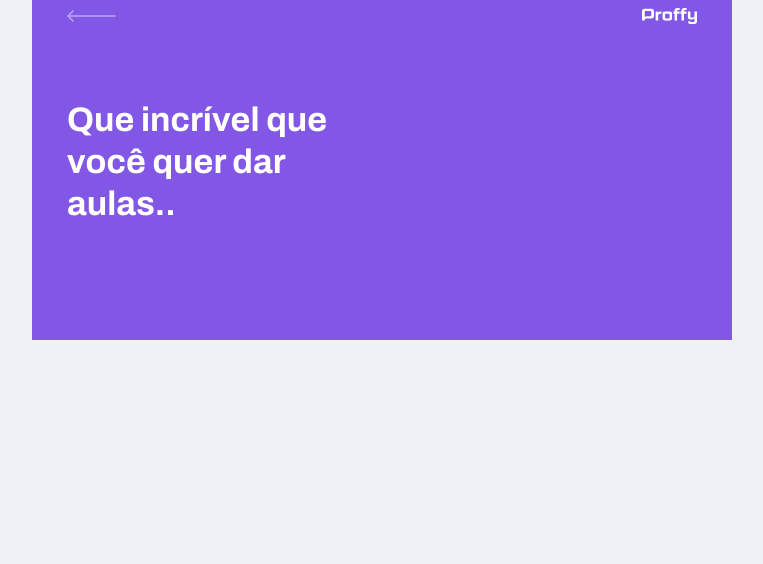
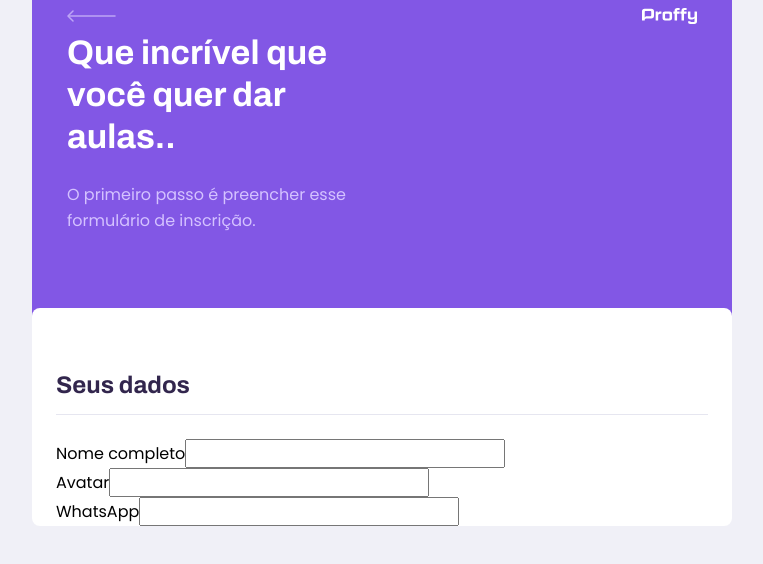
Before and after one commit to giovannamoeller/nlw-02, a React (Create React App) app in the folder web/: page /give-classes in a window 1280 px wide. Shown: the top 564 px of the page, without its empty margins (258-1021 px from the left). Built offline with nearby package versions, Linux system fonts and the light colour scheme.

Commit message:
Teacher form e componentes do input

```diff
--- a/web/src/components/PageHeader/index.tsx
+++ b/web/src/components/PageHeader/index.tsx
@@ -8,9 +8,9 @@
 import './style.css';
 
 interface PageHeaderProps{
-    title: string
+    title: string,
+    description?: string // ? = não obrigatória
 }
-
 
 const PageHeader: React.FC<PageHeaderProps> = (props) => {
 
@@ -25,6 +25,7 @@
 
                 <div className="header-content">
                     <strong>{props.title}.</strong>
+                    <p>{props.description}</p>
                     {props.children}
                 </div>
 
--- a/web/src/components/PageHeader/style.css
+++ b/web/src/components/PageHeader/style.css
@@ -40,6 +40,14 @@
     color: var(--color-title-in-primary);
 }
 
+.page-header .header-content p {
+    max-width: 30rem;
+    font-size: 1.6rem;
+    line-height: 2.6rem;
+    color: var(--color-text-in-primary);
+    margin-top: 2.4rem;
+}
+
 @media (min-width: 700px) {
     .page-header {
         height: 340px;
--- a/web/src/components/TeacherItem/index.tsx
+++ b/web/src/components/TeacherItem/index.tsx
@@ -2,7 +2,6 @@
 import whatsappIcon from '../../assets/images/icons/whatsapp.svg';
 
 import './style.css';
-
 
 const TeacherItem = () => {
     return (
--- a/web/src/pages/Landing/style.css
+++ b/web/src/pages/Landing/style.css
@@ -73,7 +73,7 @@
     color: white;
     font-family: 'Archivo';
     font-weight: bold;
-    font-size: 110%;
+    font-size: 2rem;
     width: 30rem;
     height: 8rem;
 
--- a/web/src/pages/TeacherForm/index.tsx
+++ b/web/src/pages/TeacherForm/index.tsx
@@ -1,17 +1,41 @@
-import React from 'react';
-import { Link } from 'react-router-dom';
+import React from "react";
+import { Link } from "react-router-dom";
 
-import '../../assets/styles/global.css';
-import './style.css';
+import "../../assets/styles/global.css";
+import "./style.css";
 
-import PageHeader from '../../components/PageHeader';
+import PageHeader from "../../components/PageHeader";
 
 function TeacherForm() {
-    return(
-        <div id="page-teacher-form" className="container">
-            <PageHeader title="Que incrível que você quer dar aulas."/>
-        </div>
-    )
+  return (
+    <div id="page-teacher-form" className="container">
+      <PageHeader
+        title="Que incrível que você quer dar aulas."
+        description="O primeiro passo é preencher esse formulário de inscrição."
+      />
+      <main>
+        <fieldset>
+          <legend>Seus dados</legend>
+
+          <div className="input-block">
+            <label htmlFor="name">Nome completo</label>
+            <input type="text" name="name" id="name" />
+          </div>
+
+          <div className="input-block">
+            <label htmlFor="avatar_url">Avatar</label>
+            <input type="text" name="avatar_url" id="avatar_url" />
+          </div>
+
+          <div className="input-block">
+            <label htmlFor="whatsapp">WhatsApp</label>
+            <input type="text" name="whatsapp" id="whatsapp" />
+          </div>
+
+        </fieldset>
+      </main>
+    </div>
+  );
 }
 
 export default TeacherForm;
--- a/web/src/pages/TeacherForm/style.css
+++ b/web/src/pages/TeacherForm/style.css
@@ -2,3 +2,38 @@
     width: 100vw;
     height: 100vh;
 }
+
+#page-teacher-form .page-header .header-content {
+    margin-bottom: 6.4rem;
+}
+
+#page-teacher-form main {
+    background: var(--color-box-base);
+    width: 100%;
+    max-width: 74rem;
+    border-radius: 0.8rem;
+    margin: -3.2rem auto 3.2rem;
+    padding-top: 6.4rem;
+    overflow: hidden;
+}
+
+#page-teacher-form main fieldset {
+    border: 0;
+    padding: 0 2.4rem;
+}
+
+#page-teacher-form main fieldset + fieldset {
+    margin-top: 6.4rem;
+}
+
+#page-teacher-form main fieldset legend {
+    font: 700 2.4rem Archivo;
+    color: var(--color-text-title);
+    margin-bottom: 2.4rem;
+    display: flex;
+    align-items: center;
+    justify-content: space-between;
+    width: 100%;
+    padding-bottom: 1.6rem;
+    border-bottom: 1px solid var(--color-line-in-white);
+}
--- a/web/src/pages/TeacherList/style.css
+++ b/web/src/pages/TeacherList/style.css
@@ -45,7 +45,7 @@
   content: "";
   background: var(--color-primary-light);
   position: absolute;
-  left: 3.4rem;
+  left: 2rem;
   right: 1.6rem;
   bottom: 1.5rem;
 }
```
Also changed, not shown: web/src/components/Input/index.tsx (added, +17 -0 lines), web/src/components/Input/style.css (added).
